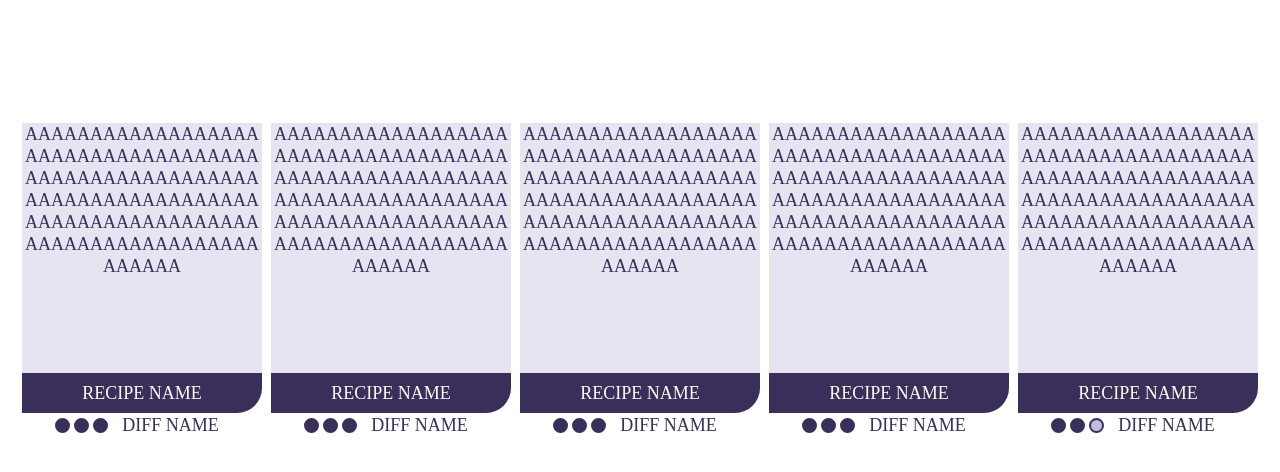
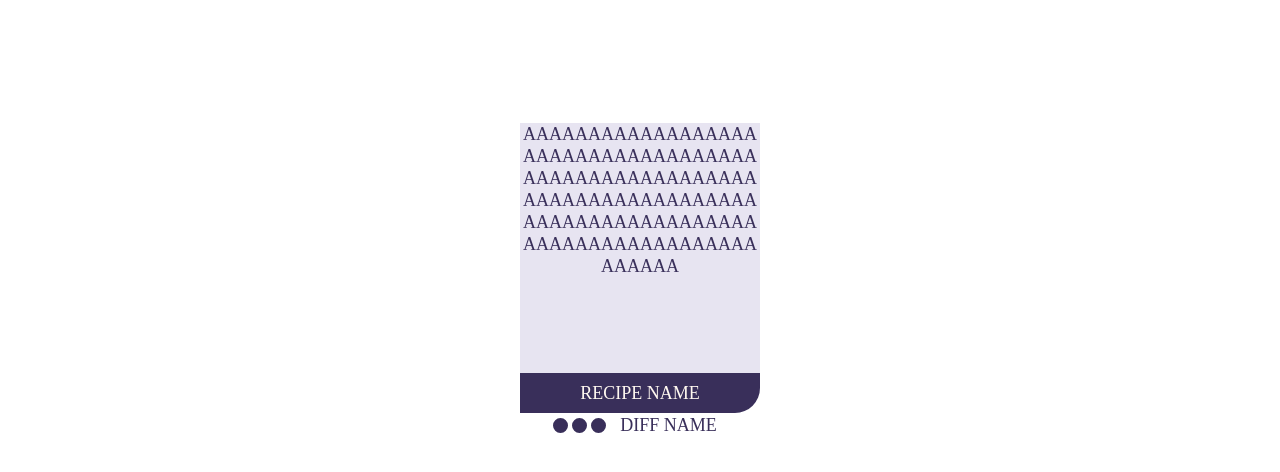
Before and after one commit to matija2208/HZS-404-Domaci, a plain HTML site: page kartice/Untitled-1.html in a window 1280 px wide. Drawn offline with Linux system fonts and the light colour scheme.

Commit message:
Ispravke

```diff
--- a/kartice/Untitled-1.html
+++ b/kartice/Untitled-1.html
@@ -22,81 +22,9 @@
 
                 </div>
                 <div id = "CardDifficulty" class = "CardAnimated">
-                    <span class="CircleRated"></span>
-                    <span class="CircleRated"></span>
-                    <span class="CircleRated"></span>
-                    <span class="DifficultyName">DIFF NAME</span>
-                </div>
-            </div>
-            <div class="card-container">
-                <div class="ReceptImg">
-                    <div id="RecipeInfoPad" class="CardAnimated"></div>
-                    <div id="RecipeInfo" class="CardAnimated">
-                        <span class="RecipeText"> AAAAAAAAAAAAAAAAAAAAAAAAAAAAAAAAAAAAAAAAAAAAAAAAAAAAAAAAAAAAAAAAAAAAAAAAAAAAAAAAAAAAAAAAAAAAAAAAAAAAAAAAAAAAAAAAAA</span>
-                    </div>
-                </div>
-                <div id="CardLower" class = "CardAnimated">
-                        <span class="RecipeName">RECIPE NAME</span>
-
-                </div>
-                <div id = "CardDifficulty" class = "CardAnimated">
-                    <span class="CircleRated"></span>
-                    <span class="CircleRated"></span>
-                    <span class="CircleRated"></span>
-                    <span class="DifficultyName">DIFF NAME</span>
-                </div>
-            </div>
-            <div class="card-container">
-                <div class="ReceptImg">
-                    <div id="RecipeInfoPad" class="CardAnimated"></div>
-                    <div id="RecipeInfo" class="CardAnimated">
-                        <span class="RecipeText"> AAAAAAAAAAAAAAAAAAAAAAAAAAAAAAAAAAAAAAAAAAAAAAAAAAAAAAAAAAAAAAAAAAAAAAAAAAAAAAAAAAAAAAAAAAAAAAAAAAAAAAAAAAAAAAAAAA</span>
-                    </div>
-                </div>
-                <div id="CardLower" class = "CardAnimated">
-                        <span class="RecipeName">RECIPE NAME</span>
-
-                </div>
-                <div id = "CardDifficulty" class = "CardAnimated">
-                    <span class="CircleRated"></span>
-                    <span class="CircleRated"></span>
-                    <span class="CircleRated"></span>
-                    <span class="DifficultyName">DIFF NAME</span>
-                </div>
-            </div>
-            <div class="card-container">
-                <div class="ReceptImg">
-                    <div id="RecipeInfoPad" class="CardAnimated"></div>
-                    <div id="RecipeInfo" class="CardAnimated">
-                        <span class="RecipeText"> AAAAAAAAAAAAAAAAAAAAAAAAAAAAAAAAAAAAAAAAAAAAAAAAAAAAAAAAAAAAAAAAAAAAAAAAAAAAAAAAAAAAAAAAAAAAAAAAAAAAAAAAAAAAAAAAAA</span>
-                    </div>
-                </div>
-                <div id="CardLower" class = "CardAnimated">
-                        <span class="RecipeName">RECIPE NAME</span>
-
-                </div>
-                <div id = "CardDifficulty" class = "CardAnimated">
-                    <span class="CircleRated"></span>
-                    <span class="CircleRated"></span>
-                    <span class="CircleRated"></span>
-                    <span class="DifficultyName">DIFF NAME</span>
-                </div>
-            </div>
-            <div class="card-container">
-                <div class="ReceptImg">
-                    <div id="RecipeInfoPad" class="CardAnimated"></div>
-                    <div id="RecipeInfo" class="CardAnimated">
-                        <span class="RecipeText"> AAAAAAAAAAAAAAAAAAAAAAAAAAAAAAAAAAAAAAAAAAAAAAAAAAAAAAAAAAAAAAAAAAAAAAAAAAAAAAAAAAAAAAAAAAAAAAAAAAAAAAAAAAAAAAAAAA</span>
-                    </div>
-                </div>
-                <div id="CardLower" class = "CardAnimated">
-                        <span class="RecipeName">RECIPE NAME</span>
-
-                </div>
-                <div id = "CardDifficulty" class = "CardAnimated">
-                    <span class="CircleRated"></span>
-                    <span class="CircleRated"></span>
-                    <span class="CircleUnRated"></span>
+                    <span id="Circle1" class="CircleRated"></span>
+                    <span id="Circle2" class="CircleRated"></span>
+                    <span id="Circle3" class="CircleRated"></span>
                     <span class="DifficultyName">DIFF NAME</span>
                 </div>
             </div>
```
